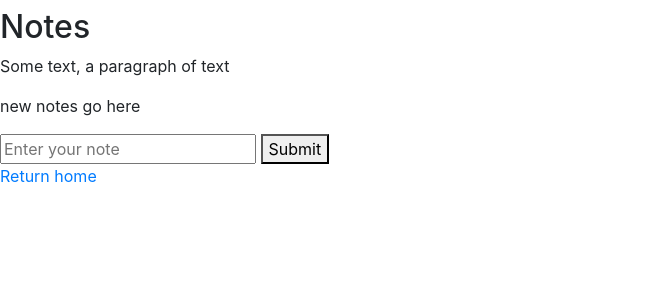
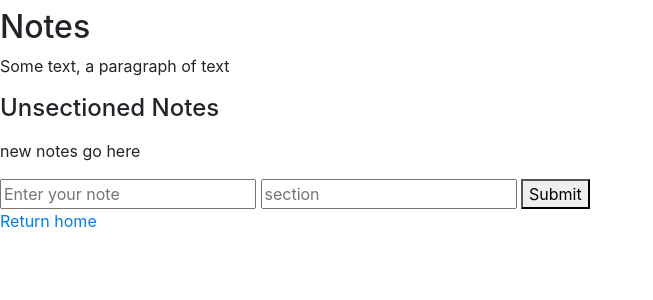
Before and after one commit to asteinig4018/flask_dev, a Flask app: page /notes in a window 1280 px wide. Shown: the part 48-348 px from the top of the page, without its empty margins (0-653 px from the left). Run offline with Flask 2, Linux system fonts and the light colour scheme; some libraries are stand-ins or nearby versions.

Commit message:
fixed issue with unsorted notes not going to  the unsorted section

```diff
--- a/application.py
+++ b/application.py
@@ -8,6 +8,8 @@ app = Flask(__name__)
 #Session(app)
 
 note_list = list()
+unsorted_list = list()
+sections = list()
 
 @app.route("/")
 def index():
@@ -21,5 +23,27 @@ def second():
 def notes():
     if request.method == "POST":
         note = request.form.get("note")
-        note_list.append(note)
-    return render_template("notes.html", note_list = note_list)
+        #note_list.append(note)
+        section = str(request.form.get("section"))
+        if section != "":
+            k = get_index(section, sections)
+            if k == -1:
+                list_len = len(sections)
+                sections.append(section)
+                note_list.append(list())
+                note_list[list_len].append(note)
+            else:
+                note_list[k].append(note)
+        else:
+            unsorted_list.append(note)
+    return render_template("notes.html", note_list = note_list, sections = sections, unsorted_list = unsorted_list)
+
+
+def get_index(query, check_list):
+    k = -1
+    iterator = 0
+    for item in check_list:
+        if query == item:
+            k = iterator
+        iterator +=1
+    return k
--- a/templates/notes.html
+++ b/templates/notes.html
@@ -5,15 +5,31 @@
 {% endblock %}
 
 {% block body %}
+    {% for section in sections %}
+    <h4>{{ section }}</h4>
     <ul>
-        {% for note in note_list %}
+        {% for note in note_list[sections.index(section)] %}
             <li>{{ note }}</li>
         {% endfor %}
     </ul>
+    {% endfor %}
+    <h4>Unsectioned Notes</h4>
+    <ul>
+        {% for note in unsorted_list %}
+            <li>{{ note }}</li>
+        {% endfor %}
+    </ul>
+
     <p>new notes go here</p>
 
     <form action="{{ url_for('notes') }}" method="POST">
         <input type="text" name="note" placeholder="Enter your note">
+        <input name="section" placeholder="section" list="sections">
+        <datalist id="sections">
+            {% for section in sections %}
+                <option value="{{ section }}">
+            {% endfor %}
+        </datalist>
         <button>Submit</button>
     </form>
 
```
